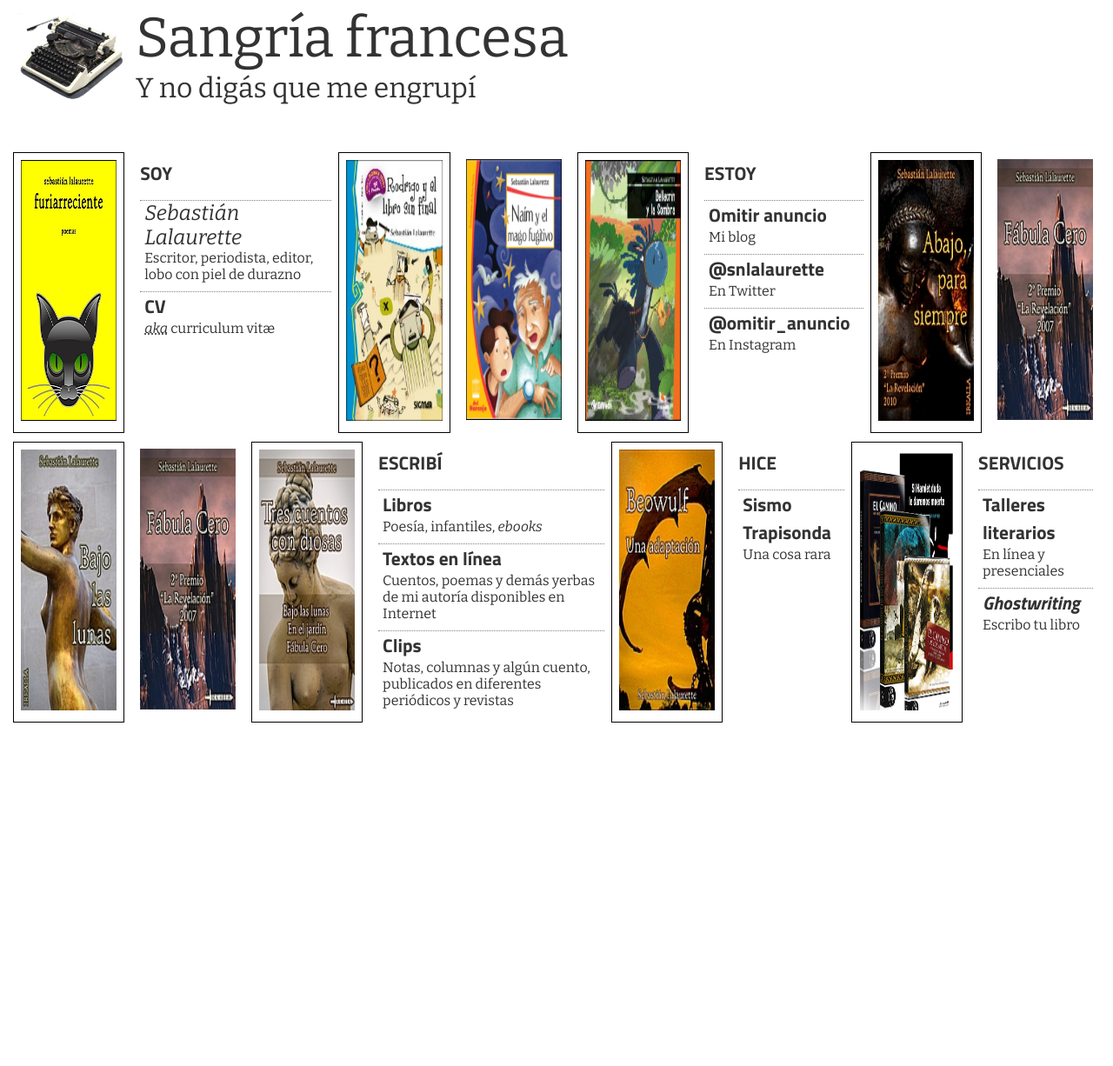
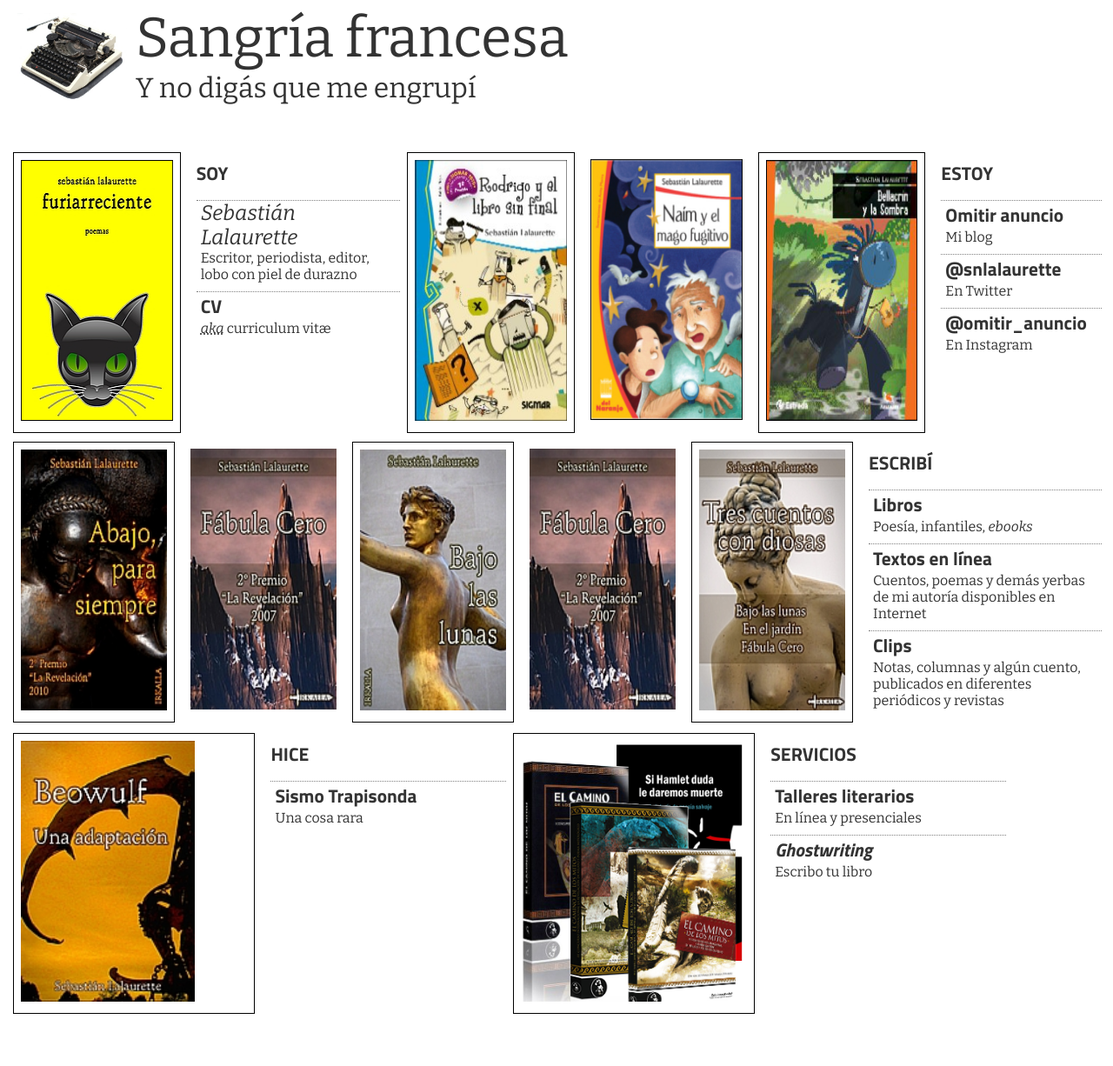
Before and after one commit to slalaurette/slalaurette.github.io, a PHP site: page / in a window 1280 px wide. Shown: the whole page at 87% size. Before the commit the page ends 831 px from the top, so only its background shows below. Run offline with PHP 8.4, Linux system fonts and the light colour scheme; some web fonts are replaced.

Commit message:
Update index-new.css

```diff
--- a/css/index-new.css
+++ b/css/index-new.css
@@ -30,7 +30,7 @@ body {
 	display: flex;
 	align-items: flex-start;
 	flex-flow: column;
-	flex: 1 1 100px;
+	flex: 1 1 150px;
 	margin: 5px;
 	padding: 8px;
 	height: 100%;
```
